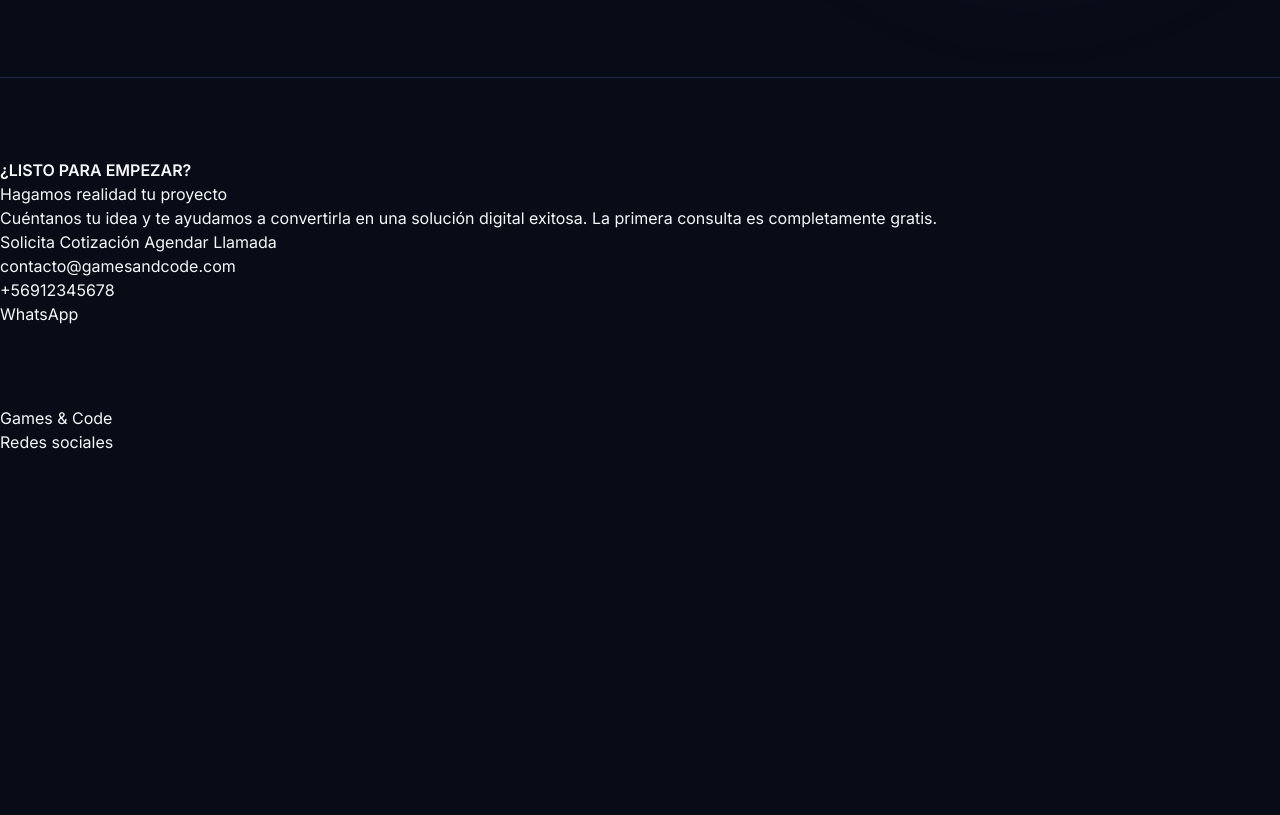
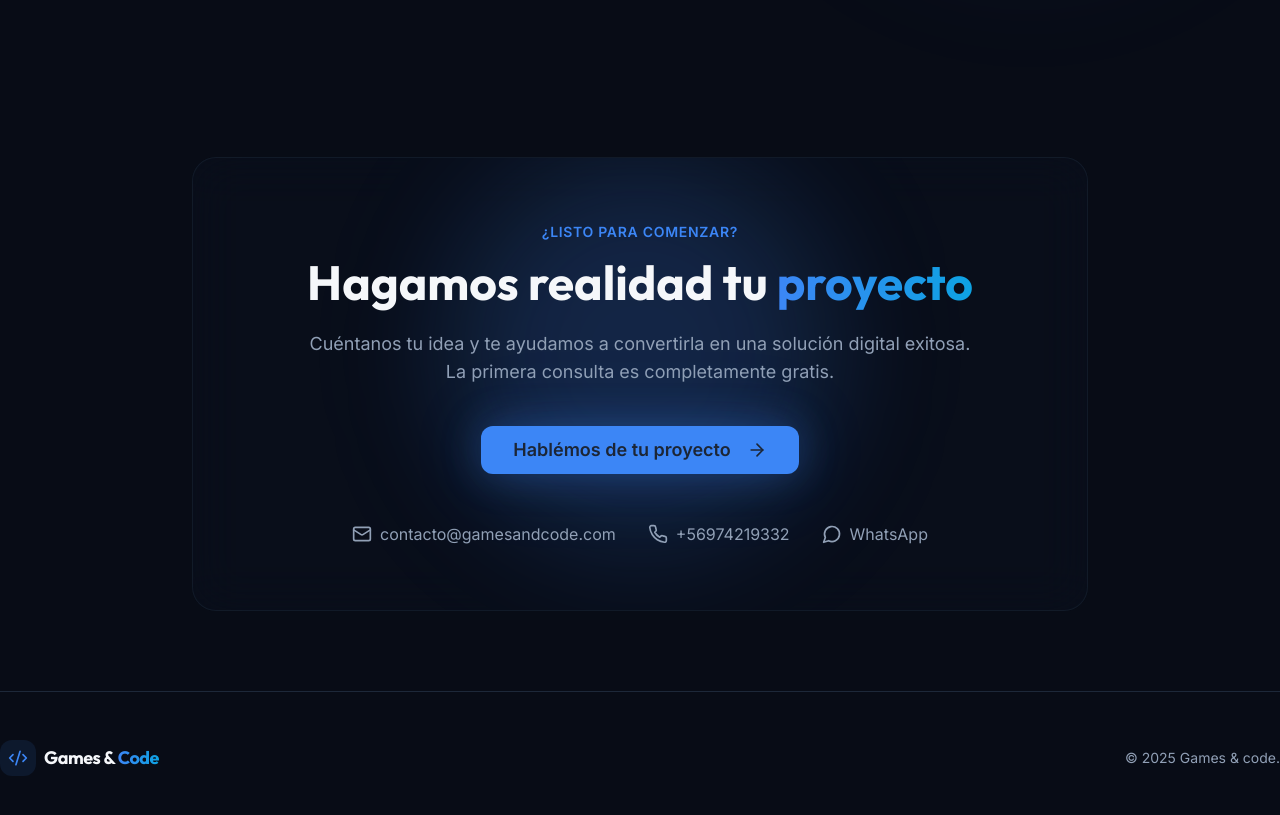
Before and after one commit to PlayerCodeDev/gamesandcode.com, a website: page index.html in a window 1280 px wide. Shown: the part 1977-2792 px from the top of the page. Before the commit the page ends 2431 px from the top, so only its background shows below. Drawn offline with Linux system fonts and the light colour scheme.

Commit message:
feat: agregar estilos a la sección de contacto y footer

```diff
--- a/index.html
+++ b/index.html
@@ -3,7 +3,7 @@
 <head>
   <meta charset="UTF-8">
   <meta name="viewport" content="width=device-width, initial-scale=1.0">
-  <title>Games & Code</title>
+  <title>Games & Code | Desarrollo Web y Software Profesional</title>
   <meta name="description" content="Games & Code ofrece servicios profesionales
    de desarrollo de software y desarrollo web. Soluciones modernas, escalables
    y confiables.">
@@ -297,29 +297,84 @@
         </div>
       </section>
 
-      <section id="contact" class="py-20 border-t border-slate-800">
+      <section id="contact" class="py-20">
+        <div class="absolute inset-0 bg-linear-to-b from-background via-muted to-background"></div>
+        <div class="container mx-auto px-6 relative z-10">
 
-        <p><strong>¿LISTO PARA EMPEZAR?</strong></p>
+          <div class="max-w-4xl mx-auto text-center p-12 md:p-16 rounded-3xl glass relative overflow-hidden">
 
-        <h2>Hagamos realidad tu proyecto</h2>
+            <div class="absolute top-0 left-1/2 -translate-x-1/2 w-96 h-96 bg-[hsl(var(--color-primary)/.2)] rounded-full blur-3xl -z-10"></div>
 
-        <p>Cuéntanos tu idea y te ayudamos a convertirla en una solución digital
-          exitosa. La primera consulta es completamente gratis.
-        </p>
+            <p class="font-medium text-sm uppercase tracking-wider text-[hsl(var(--color-primary))]">
+              <strong>¿Listo para comenzar?</strong>
+            </p>
 
-        <button>Solicita Cotización</button>
-        <button>Agendar Llamada</button>
+            <h2 class="text-3xl md:text-5xl font-outfit font-bold mt-4 mb-6">
+              Hagamos realidad tu
+              <span class="text-gradient">proyecto</span>
+            </h2>
 
-        <p>contacto@gamesandcode.com</p>
-        <p>+56912345678</p>
-        <p>WhatsApp</p>
+            <p class="text-muted-foreground mb-10 text-lg max-w-2xl mx-auto">
+              Cuéntanos tu idea y te ayudamos a convertirla en una solución digital
+              exitosa. La primera consulta es completamente gratis.
+            </p>
+
+            <div class="flex flex-col sm:flex-row items-center justify-center gap-4 mb-12">
+              <button class="inline-flex items-center justify-center gap-2 whitespace-nowrap font-bold transition-colors focus-ring disabled:pointer-events-none disabled:opacity-50 bg-[hsl(var(--color-primary))] hover:bg-[hsl(var(--color-primary)/.9)] text-[hsl(var(--color-bg))] hover:text-[hsl(var(--color-bg)/.9)] h-11 rounded-xl group glow-primary text-lg px-8 py-6"
+              >
+                Hablémos de tu proyecto
+                <svg xmlns="http://www.w3.org/2000/svg" width="24" height="24" viewBox="0 0 24 24" fill="none" stroke="currentColor" stroke-width="2" stroke-linecap="round" stroke-linejoin="round" class="text-[hsl(var(--color-bg))] lucide-arrow-right ml-2 w-5 h-5 group-hover:translate-x-1 transition-transform">
+                  <path d="M5 12h14"></path>
+                  <path d="m12 5 7 7-7 7"></path>
+                </svg>
+              </button>
+              <!-- <button>Agendar Llamada</button> -->
+            </div>
+            <div class="flex flex-col sm:flex-row items-center justify-center gap-8 text-muted-foreground">
+              <a href="mailto:contacto@gamesandcode.com" class="flex items-center gap-2 hover:text-[hsl(var(--color-primary))] transition-colors">
+                <svg xmlns="http://www.w3.org/2000/svg" width="24" height="24" viewBox="0 0 24 24" fill="none" stroke="currentColor" stroke-width="2" stroke-linecap="round" stroke-linejoin="round" class="lucide lucide-mail w-5 h-5">
+                  <rect width="20" height="16" x="2" y="4" rx="2"></rect>
+                  <path d="m22 7-8.97 5.7a1.94 1.94 0 0 1-2.06 0L2 7"></path>
+                </svg>
+                contacto@gamesandcode.com
+              </a>
+              <a href="tel:+56974219332" class="flex items-center gap-2 hover:text-[hsl(var(--color-primary))] transition-colors">
+                <svg xmlns="http://www.w3.org/2000/svg" width="24" height="24" viewBox="0 0 24 24" fill="none" stroke="currentColor" stroke-width="2" stroke-linecap="round" stroke-linejoin="round" class="lucide lucide-phone w-5 h-5">
+                  <path d="M22 16.92v3a2 2 0 0 1-2.18 2 19.79 19.79 0 0 1-8.63-3.07 19.5 19.5 0 0 1-6-6 19.79 19.79 0 0 1-3.07-8.67A2 2 0 0 1 4.11 2h3a2 2 0 0 1 2 1.72 12.84 12.84 0 0 0 .7 2.81 2 2 0 0 1-.45 2.11L8.09 9.91a16 16 0 0 0 6 6l1.27-1.27a2 2 0 0 1 2.11-.45 12.84 12.84 0 0 0 2.81.7A2 2 0 0 1 22 16.92z"></path>
+                </svg>
+                +56974219332
+              </a>
+              <a href="#" class="flex items-center gap-2 hover:text-[hsl(var(--color-primary))] transition-colors">
+                <svg xmlns="http://www.w3.org/2000/svg" width="24" height="24" viewBox="0 0 24 24" fill="none" stroke="currentColor" stroke-width="2" stroke-linecap="round" stroke-linejoin="round" class="lucide lucide-message-circle w-5 h-5">
+                  <path d="M7.9 20A9 9 0 1 0 4 16.1L2 22Z"></path>
+                </svg>
+                WhatsApp
+              </a>
+            </div>
+          </div>
+        </div>
       </section>
-
     </main>
 
-    <footer>
-      <p>Games & Code</p>
-      <p>Redes sociales</p>
+    <footer class="py-12 border-t border-[hsl(var(--color-border))]">
+      <div class="container mx-auto">
+        <div class="flex flex-col md:flex-row items-center justify-between gap-6">
+          <div class="flex items-center gap-2 group ">
+            <div class="p-2 rounded-xl bg-[hsl(var(--color-primary)/.1)] group-hover:bg-[hsl(var(--color-primary)/.2)] transition duration-200 ease-hover">
+              <svg xmlns="http://www.w3.org/2000/svg" width="24" height="24" viewBox="0 0 24 24" fill="none" stroke="currentColor" stroke-width="2" stroke-linecap="round" stroke-linejoin="round" class="lucide lucide-code-xml w-5 h-5 text-[hsl(var(--color-primary))]">
+                <path d="m18 16 4-4-4-4"></path>
+                <path d="m6 8-4 4 4 4"></path>
+                <path d="m14.5 4-5 16"></path>
+              </svg>
+            </div>
+            <span class="text-lg font-outfit font-bold tracking-tight">
+              Games &
+              <span class="text-gradient">Code</span>
+            </span>
+          </div>
+          <p class="text-muted-foreground text-sm">© 2025 Games & code.</p>
+        </div>
+      </div>
     </footer>
   </body>
 </html>
```
Also changed, not shown: public/output.css.
